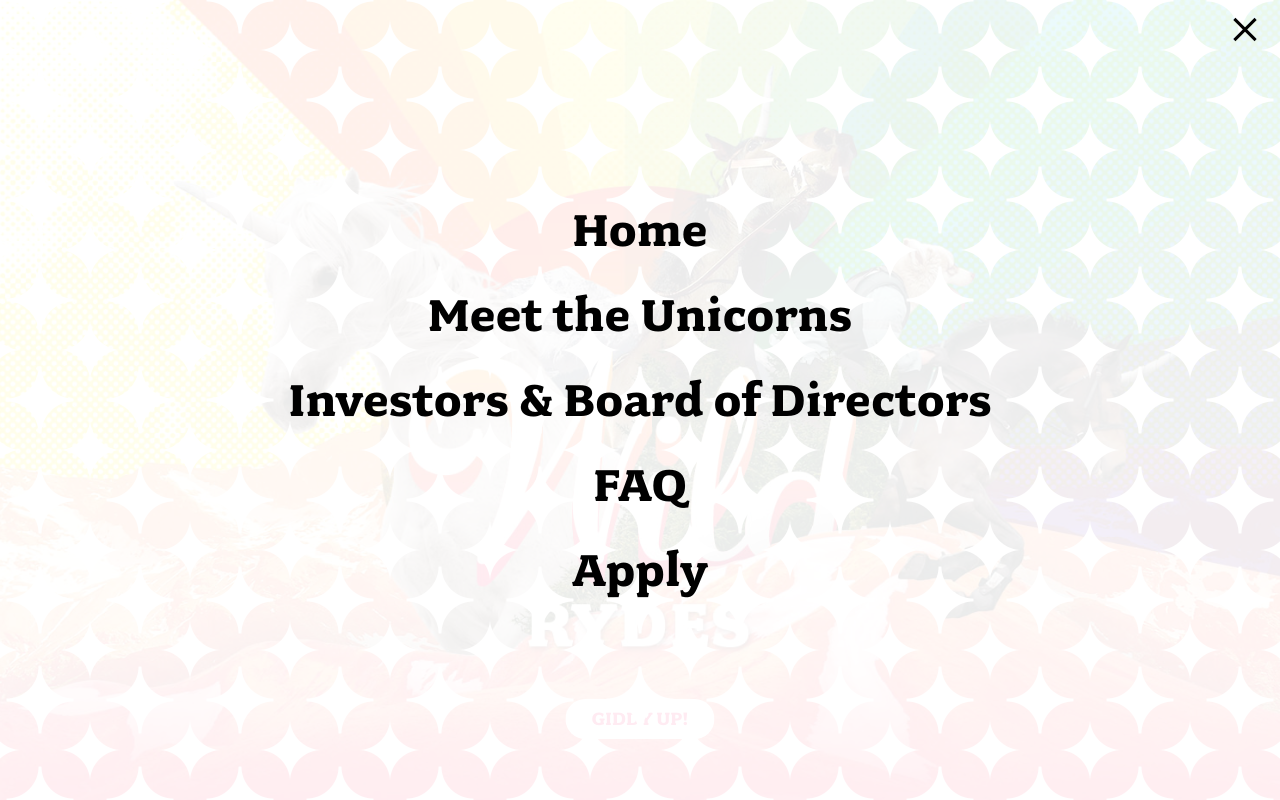
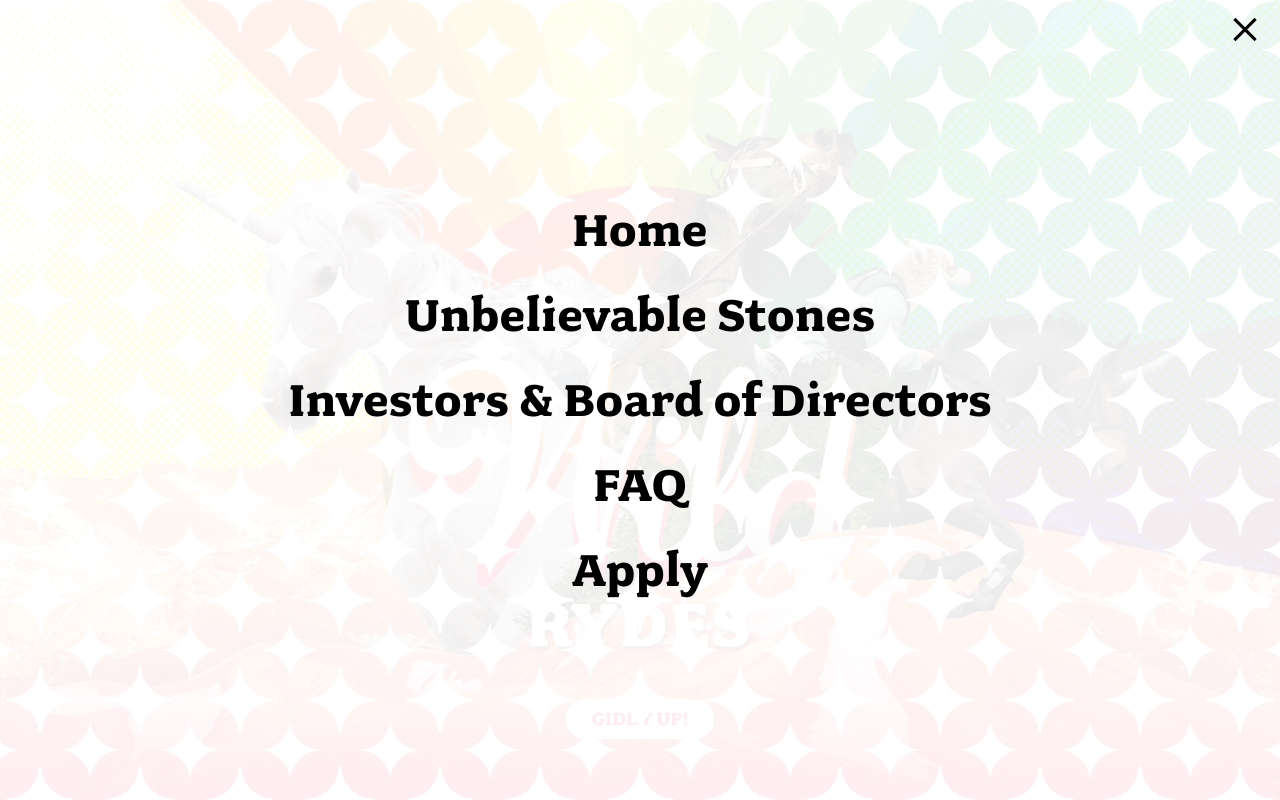
Before and after one commit to JermcbGCi/wildrydes-site, a plain HTML site: page index.html in a window 1280 px wide. Both pictures are taken after a click on the button "Menu". Shown: the top 800 px of the page. Drawn offline with Linux system fonts and the light colour scheme.

Commit message:
Update index.html

```diff
--- a/index.html
+++ b/index.html
@@ -18,7 +18,7 @@
     <nav class="site-nav">
       <ul>
         <li><a href="index.html">Home</a></li>
-        <li><a href="unicorns.html">Meet the Unicorns</a></li>
+        <li><a href="unicorns.html">Unbelievable Stones</a></li>
         <li><a href="investors.html">Investors &amp; Board of Directors</a></li>
         <li><a href="faq.html">FAQ</a></li>
         <li><a href="apply.html">Apply</a></li>
```
